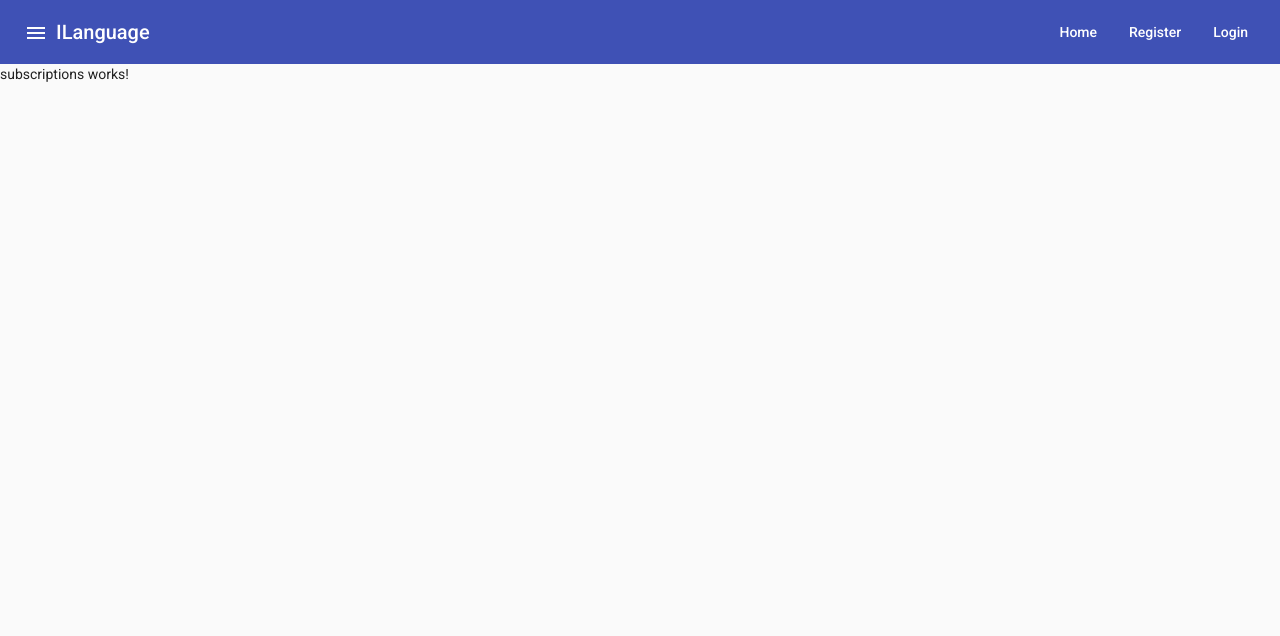
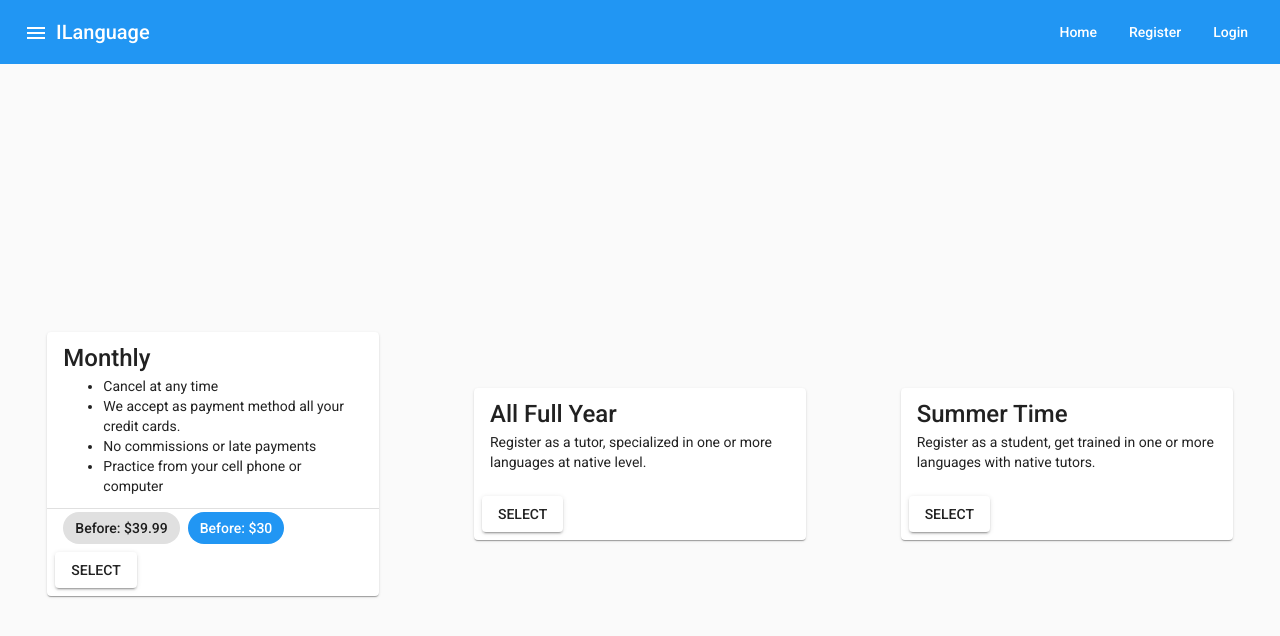
Before and after one commit to Las-Bichotas2-0/Fronted-Angular, an Angular app: page /register/subscription in a window 1280 px wide. Shown: the top 636 px of the page. Built offline with nearby package versions, Linux system fonts and the light colour scheme.

Commit message:
feat: add custom theme

```diff
--- a/angular.json
+++ b/angular.json
@@ -22,12 +22,9 @@
             "main": "src/main.ts",
             "polyfills": "src/polyfills.ts",
             "tsConfig": "tsconfig.app.json",
-            "assets": [
-              "src/favicon.ico",
-              "src/assets"
-            ],
+            "assets": ["src/favicon.ico", "src/assets"],
             "styles": [
-              "./node_modules/@angular/material/prebuilt-themes/indigo-pink.css",
+              "src/theme.scss",
               "src/styles.css"
             ],
             "scripts": []
@@ -90,10 +87,7 @@
             "polyfills": "src/polyfills.ts",
             "tsConfig": "tsconfig.spec.json",
             "karmaConfig": "karma.conf.js",
-            "assets": [
-              "src/favicon.ico",
-              "src/assets"
-            ],
+            "assets": ["src/favicon.ico", "src/assets"],
             "styles": [
               "./node_modules/@angular/material/prebuilt-themes/indigo-pink.css",
               "src/styles.css"
--- a/src/app/subscriptions/subscriptions.component.css
+++ b/src/app/subscriptions/subscriptions.component.css
@@ -0,0 +1,14 @@
+.tiny-card {
+  max-width: 300px;
+}
+.container{
+  display: flex;
+  flex-wrap: wrap;
+  justify-content: space-around;
+  align-items: center;
+  height: 100vh;
+}
+
+.back-color-web {
+  background-color: #2699fb;
+}
--- a/src/app/subscriptions/subscriptions.component.html
+++ b/src/app/subscriptions/subscriptions.component.html
@@ -1 +1,53 @@
-<p>subscriptions works!</p>
+<div class="container">
+  <div>
+    <mat-card class="tiny-card">
+      <mat-card-title>Monthly</mat-card-title>
+      <mat-card-content>
+        <ul>
+          <li>Cancel at any time</li>
+          <li>We accept as payment method all your credit cards.</li>
+          <li>No commissions or late payments</li>
+          <li>Practice from your cell phone or computer</li>
+        </ul>
+      </mat-card-content>
+      <mat-divider></mat-divider>
+      <mat-chip-list>
+        <mat-chip>Before: $39.99</mat-chip>
+        <mat-chip selected color="primary" class="back-color-web"
+          >Before: $30</mat-chip
+        >
+      </mat-chip-list>
+      <mat-card-actions>
+        <button mat-raised-button routerLink="/register/tutor">SELECT</button>
+      </mat-card-actions>
+    </mat-card>
+  </div>
+  <div>
+    <mat-card class="tiny-card">
+      <mat-card-title>All Full Year</mat-card-title>
+      <mat-card-content>
+        <p>
+          Register as a tutor, specialized in one or more languages at native
+          level.
+        </p>
+      </mat-card-content>
+      <mat-card-actions>
+        <button mat-raised-button routerLink="/register/tutor">SELECT</button>
+      </mat-card-actions>
+    </mat-card>
+  </div>
+  <div>
+    <mat-card class="tiny-card">
+      <mat-card-title>Summer Time</mat-card-title>
+      <mat-card-content>
+        <p>
+          Register as a student, get trained in one or more languages with
+          native tutors.
+        </p>
+      </mat-card-content>
+      <mat-card-actions>
+        <button mat-raised-button routerLink="/register/student">SELECT</button>
+      </mat-card-actions>
+    </mat-card>
+  </div>
+</div>
--- /dev/null
+++ b/src/theme.scss
@@ -0,0 +1,17 @@
+@use '~@angular/material' as mat;
+
+@include mat.core();
+//#2699fb
+$my-primary: mat.define-palette(mat.$blue-palette, 500);
+$my-accent: mat.define-palette(mat.$pink-palette, A200, A100, A400);
+$my-warn: mat.define-palette(mat.$red-palette);
+
+$my-theme: mat.define-light-theme((
+ color: (
+   primary: $my-primary,
+   accent: $my-accent,
+   warn: $my-warn,
+ )
+));
+
+@include mat.all-component-themes($my-theme);
```
